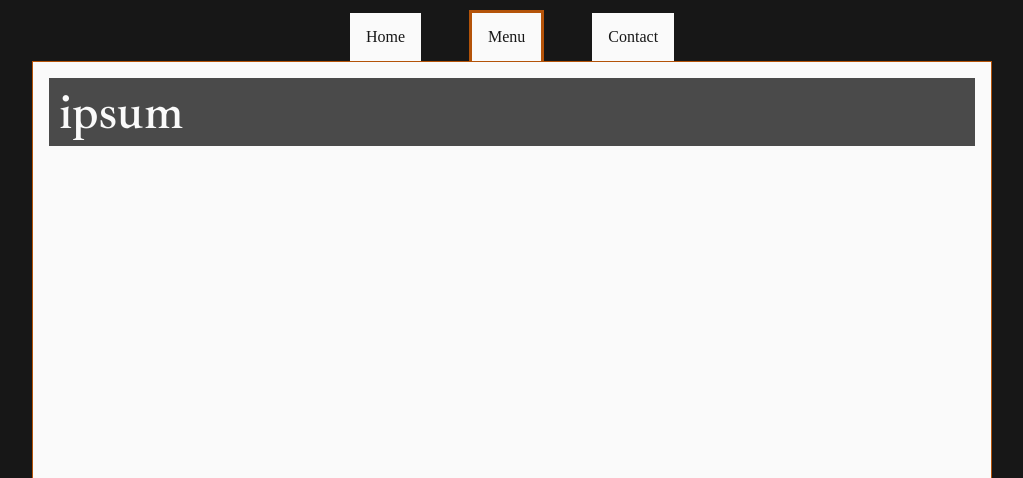
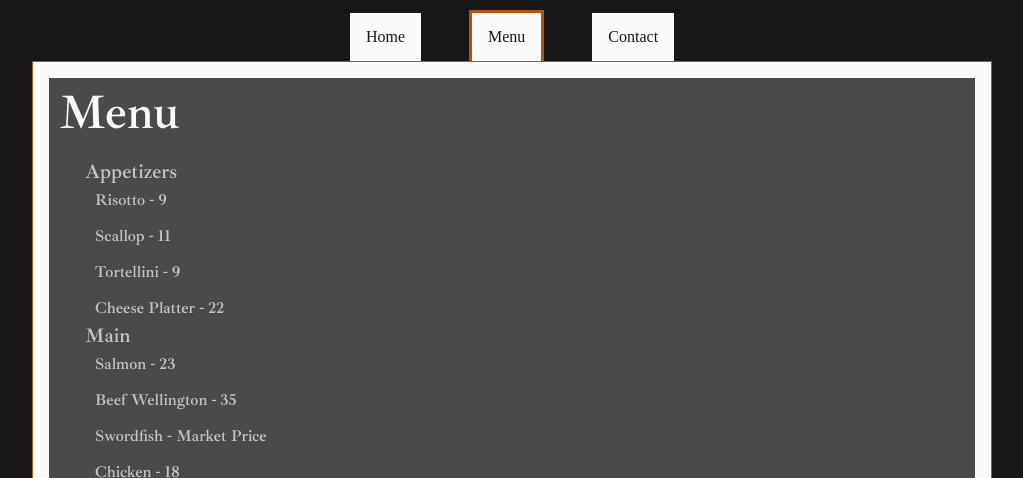
Before and after one commit to Gatteber/restaurant-page, a website built with webpack: page dist/index.html in a window 1280 px wide. Both pictures are taken after a click on the element "Menu". Shown: the part 322-800 px from the top of the page, without its empty margins (128-1151 px from the left). Built offline with nearby package versions, Linux system fonts and the light colour scheme.

Commit message:
finished menu page, barebones website complete.

```diff
--- a/src/index.js
+++ b/src/index.js
@@ -10,7 +10,7 @@ import { renderContact } from "./contact";
 
 
 function component () {
-    //render "home on pageload"
+    //render "home" on pageload
     renderBody();
 
 
--- a/src/menu.js
+++ b/src/menu.js
@@ -11,8 +11,46 @@ const renderMenu = () => {
     const getBody = document.querySelector('.content-body');
     pageLoad.makeElement(getBody, 'div', 'content-card', null);
     const getCard = document.querySelector('.content-card');
-    pageLoad.makeElement(getCard, 'div', 'card-main', "ipsum");
-
+    pageLoad.makeElement(getCard, 'div', 'card-main', "Menu");
+    const menuArray = [
+        "Appetizers",
+        "Main",
+        "Dessert",
+    ]
+    const getMenu = document.querySelector('.card-main');
+    pageLoad.makeElement(getMenu, 'ul', 'menu-list', null);
+    const getMenuList = document.querySelector('.menu-list');
+    menuArray.map(element => {
+        pageLoad.makeElement(getMenuList, 'li', `menu-list-${[element]}`, element);
+    })
+    const appArray = [
+        "Risotto - 9",
+        "Scallop - 11",
+        "Tortellini - 9",
+        "Cheese Platter - 22"
+    ];
+    const mainArray = [
+        "Salmon - 23",
+        "Beef Wellington - 35",
+        "Swordfish - Market Price",
+        "Chicken - 18"
+    ];
+    const desArray = [
+        "Chocolate Cake - 6",
+        "Ice Cream - 4"
+    ];
+    const mapApp = document.querySelector('.menu-list-Appetizers');
+    const mapMain = document.querySelector('.menu-list-Main');
+    const mapDes = document.querySelector('.menu-list-Dessert');
+    appArray.map(e => {
+        pageLoad.makeElement(mapApp, 'li', 'list-small', e);
+    });
+    mainArray.map (e => {
+        pageLoad.makeElement(mapMain, 'li', 'list-small', e);
+    });
+    desArray.map (e => {
+        pageLoad.makeElement(mapDes, 'li', 'list-small', e);
+    })
 }
 
 export { renderMenu }
--- a/src/scss/_body.scss
+++ b/src/scss/_body.scss
@@ -12,7 +12,7 @@
 }
 
 .content-card {
-    min-height: 80vh;
+    // min-height: 80vh;
     margin-left: 10rem;
     margin-right: 10rem;
     background-color: $white;
@@ -36,7 +36,7 @@
     padding: 10px;
 }
 
-.card-about, .card-about-you-inner, .card-about-owner-inner, .contact-list-head {
+.card-about, .card-about-you-inner, .card-about-owner-inner, .contact-list-head, .menu-list {
     margin: 1rem;
     padding: 10px;
     font-size: 1.25rem;
```
Also changed, not shown: README.md, dist/main.js.
